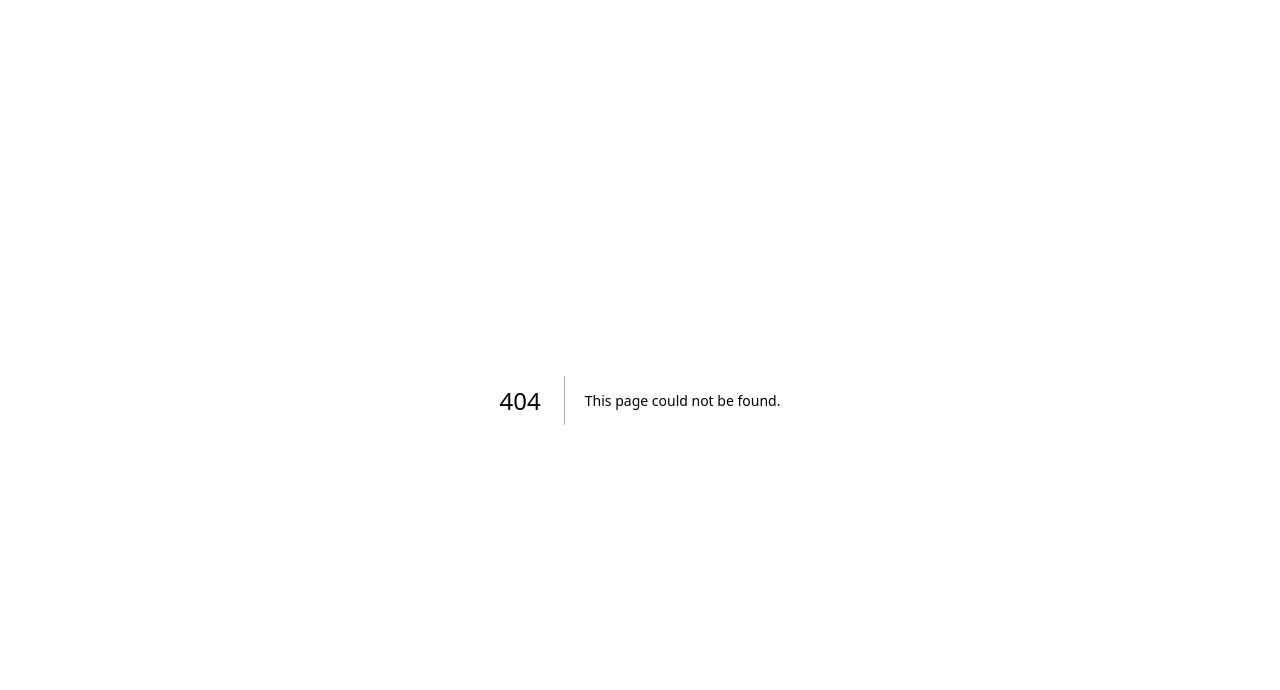
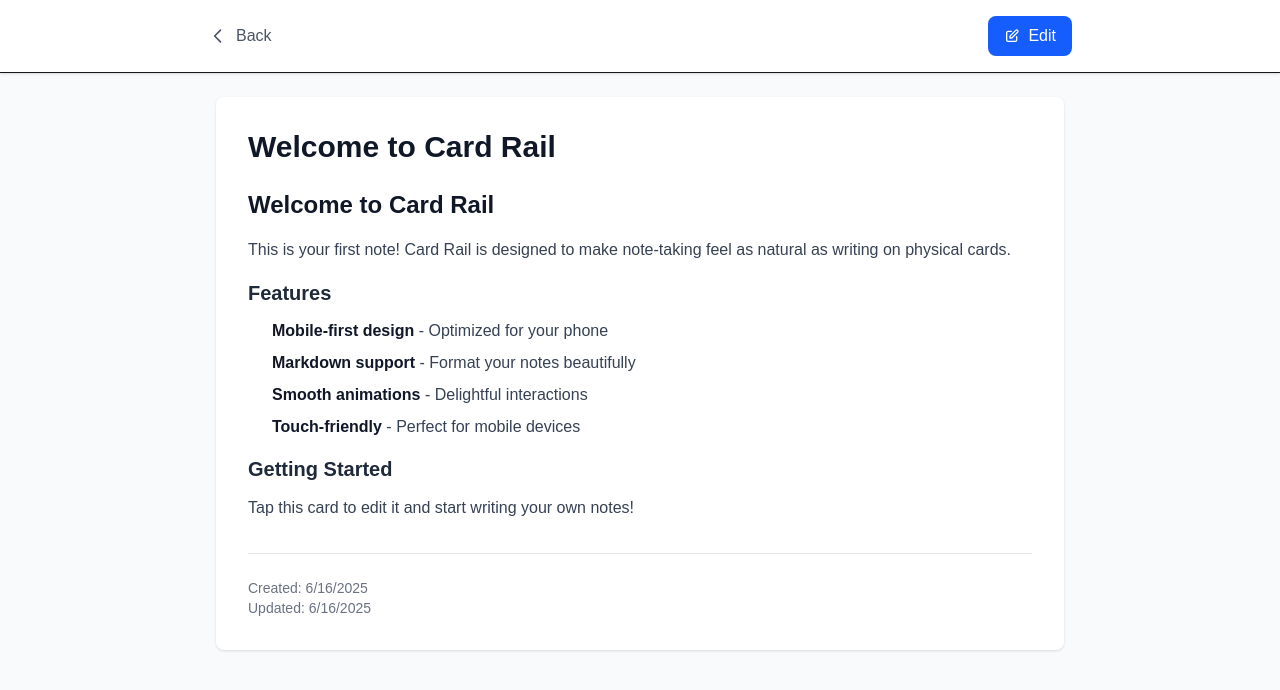
Before and after one commit to Ding-Fan/card-rail, a Next.js app: page /note/1 in a window 1280 px wide. Before the commit this address had no page. Shown: the top 690 px of the page. Built offline with nearby package versions, Linux system fonts and the light colour scheme.

Commit message:
Add edit button to Card component with navigation and accessibility features

```diff
--- /dev/null
+++ b/app/note/[id]/page.tsx
@@ -0,0 +1,158 @@
+'use client';
+
+import React from 'react';
+import { useRouter } from 'next/navigation';
+import ReactMarkdown from 'react-markdown';
+import remarkGfm from 'remark-gfm';
+import { getMockNote } from '../../../data/mockNotes';
+
+interface NotePageProps {
+  params: {
+    id: string;
+  };
+}
+
+export default function NotePage({ params }: NotePageProps) {
+  const router = useRouter();
+  const note = getMockNote(params.id);
+
+  const handleBack = () => {
+    router.back();
+  };
+
+  const handleEdit = () => {
+    // TODO: Navigate to edit mode
+    console.log('Edit note:', params.id);
+  };
+
+  if (!note) {
+    return (
+      <div className="min-h-screen bg-gray-50 flex items-center justify-center p-4">
+        <div className="text-center">
+          <h1 className="text-2xl font-bold text-gray-900 mb-4">Note not found</h1>
+          <button
+            onClick={handleBack}
+            className="bg-blue-600 text-white px-6 py-2 rounded-lg hover:bg-blue-700 transition-colors"
+          >
+            Go Back
+          </button>
+        </div>
+      </div>
+    );
+  }
+
+  return (
+    <div className="min-h-screen bg-gray-50">
+      {/* Header */}
+      <div className="bg-white shadow-sm border-b">
+        <div className="max-w-4xl mx-auto px-4 py-4 flex items-center justify-between">
+          <button
+            data-testid="back-button"
+            onClick={handleBack}
+            aria-label="Go back"
+            className="flex items-center text-gray-600 hover:text-gray-900 transition-colors"
+          >
+            <svg
+              className="w-5 h-5 mr-2"
+              fill="none"
+              stroke="currentColor"
+              viewBox="0 0 24 24"
+              xmlns="http://www.w3.org/2000/svg"
+            >
+              <path
+                strokeLinecap="round"
+                strokeLinejoin="round"
+                strokeWidth={2}
+                d="M15 19l-7-7 7-7"
+              />
+            </svg>
+            Back
+          </button>
+
+          <button
+            data-testid="edit-button-detail"
+            onClick={handleEdit}
+            className="bg-blue-600 text-white px-4 py-2 rounded-lg hover:bg-blue-700 transition-colors flex items-center"
+          >
+            <svg
+              className="w-4 h-4 mr-2"
+              fill="none"
+              stroke="currentColor"
+              viewBox="0 0 24 24"
+              xmlns="http://www.w3.org/2000/svg"
+            >
+              <path
+                strokeLinecap="round"
+                strokeLinejoin="round"
+                strokeWidth={2}
+                d="M11 5H6a2 2 0 00-2 2v11a2 2 0 002 2h11a2 2 0 002-2v-5m-1.414-9.414a2 2 0 112.828 2.828L11.828 15H9v-2.828l8.586-8.586z"
+              />
+            </svg>
+            Edit
+          </button>
+        </div>
+      </div>
+
+      {/* Content */}
+      <div className="max-w-4xl mx-auto p-6">
+        <div className="bg-white rounded-lg shadow-sm p-8">
+          <h1 className="text-3xl font-bold text-gray-900 mb-6">
+            {note.title}
+          </h1>
+
+          <div className="prose prose-gray prose-lg max-w-none">
+            <ReactMarkdown
+              remarkPlugins={[remarkGfm]}
+              components={{
+                h1: ({ children }) => (
+                  <h1 className="text-2xl font-bold mb-4 text-gray-900">{children}</h1>
+                ),
+                h2: ({ children }) => (
+                  <h2 className="text-xl font-semibold mb-3 text-gray-800">{children}</h2>
+                ),
+                h3: ({ children }) => (
+                  <h3 className="text-lg font-medium mb-2 text-gray-700">{children}</h3>
+                ),
+                p: ({ children }) => (
+                  <p className="mb-4 text-gray-700 leading-relaxed">{children}</p>
+                ),
+                ul: ({ children }) => (
+                  <ul className="mb-4 pl-6 space-y-2">{children}</ul>
+                ),
+                ol: ({ children }) => (
+                  <ol className="mb-4 pl-6 space-y-2">{children}</ol>
+                ),
+                li: ({ children }) => (
+                  <li className="text-gray-700">{children}</li>
+                ),
+                strong: ({ children }) => (
+                  <strong className="font-semibold text-gray-900">{children}</strong>
+                ),
+                em: ({ children }) => (
+                  <em className="italic text-gray-800">{children}</em>
+                ),
+                blockquote: ({ children }) => (
+                  <blockquote className="border-l-4 border-blue-200 pl-4 my-4 italic text-gray-600">
+                    {children}
+                  </blockquote>
+                ),
+                code: ({ children }) => (
+                  <code className="bg-gray-100 px-2 py-1 rounded text-sm font-mono text-gray-800">
+                    {children}
+                  </code>
+                ),
+              }}
+            >
+              {note.content}
+            </ReactMarkdown>
+          </div>
+
+          <div className="mt-8 pt-6 border-t border-gray-200 text-sm text-gray-500">
+            <p>Created: {new Date(note.created_at).toLocaleDateString()}</p>
+            <p>Updated: {new Date(note.updated_at).toLocaleDateString()}</p>
+          </div>
+        </div>
+      </div>
+    </div>
+  );
+}
--- a/components/Card.tsx
+++ b/components/Card.tsx
@@ -3,6 +3,7 @@
 import React from 'react';
 import ReactMarkdown from 'react-markdown';
 import remarkGfm from 'remark-gfm';
+import { useRouter } from 'next/navigation';
 import { Note } from '../lib/types';
 
 interface CardProps {
@@ -11,10 +12,17 @@ interface CardProps {
 }
 
 export const Card: React.FC<CardProps> = ({ note, onTap }) => {
+  const router = useRouter();
+
   const handleClick = () => {
     if (onTap) {
       onTap(note.id);
     }
+  };
+
+  const handleEditClick = (e: React.MouseEvent) => {
+    e.stopPropagation(); // Prevent card tap event
+    router.push(`/note/${note.id}`);
   };
 
   return (
@@ -24,10 +32,35 @@ export const Card: React.FC<CardProps> = ({ note, onTap }) => {
       onClick={handleClick}
     >
       {/* Card Header */}
-      <div data-testid="card-header" className="flex-none mb-4">
-        <h1 className="text-2xl font-bold text-gray-900 line-clamp-2">
+      <div data-testid="card-header" className="flex-none mb-4 flex items-start justify-between">
+        <h1 className="text-2xl font-bold text-gray-900 line-clamp-2 flex-1 mr-3">
           {note.title}
         </h1>
+
+        {/* Edit Button */}
+        <button
+          data-testid="edit-button"
+          onClick={handleEditClick}
+          aria-label="Edit note"
+          role="button"
+          className="flex-shrink-0 w-10 h-10 bg-blue-600 text-white rounded-full shadow-md hover:bg-blue-700 transition-colors flex items-center justify-center"
+        >
+          <svg
+            data-testid="edit-icon"
+            className="w-4 h-4"
+            fill="none"
+            stroke="currentColor"
+            viewBox="0 0 24 24"
+            xmlns="http://www.w3.org/2000/svg"
+          >
+            <path
+              strokeLinecap="round"
+              strokeLinejoin="round"
+              strokeWidth={2}
+              d="M11 5H6a2 2 0 00-2 2v11a2 2 0 002 2h11a2 2 0 002-2v-5m-1.414-9.414a2 2 0 112.828 2.828L11.828 15H9v-2.828l8.586-8.586z"
+            />
+          </svg>
+        </button>
       </div>
 
       {/* Card Content - Hidden overflow with fade mask */}
```
Also changed, not shown: 2 other files (tests, documents, lock files or other folders).
